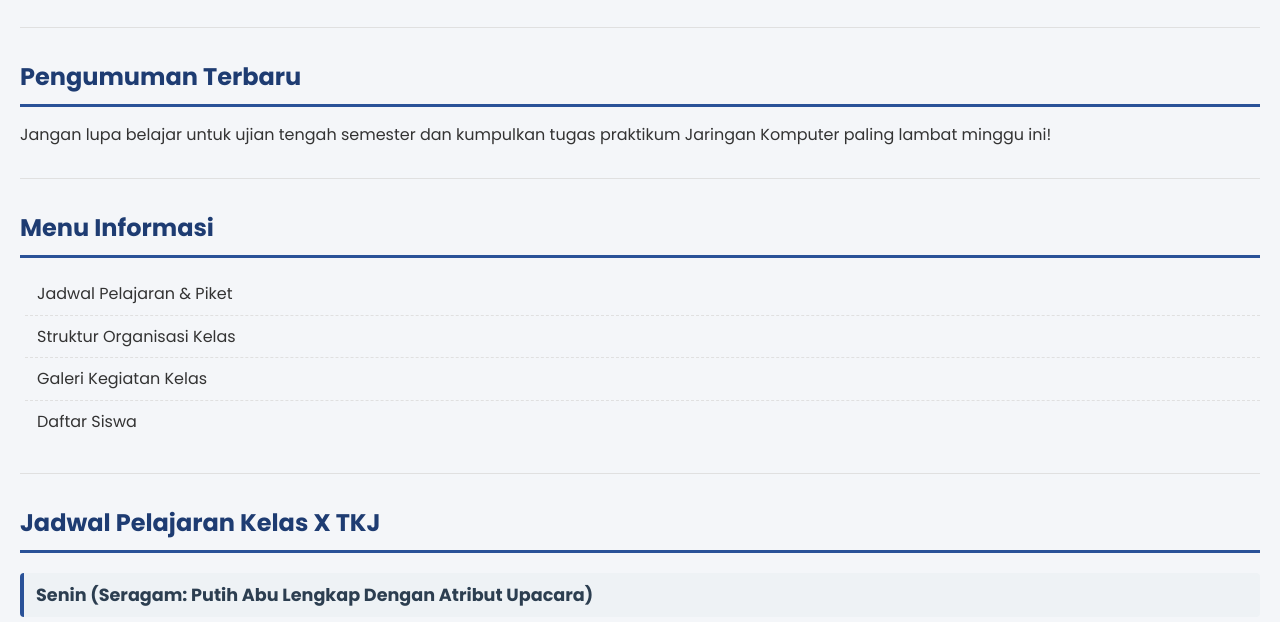
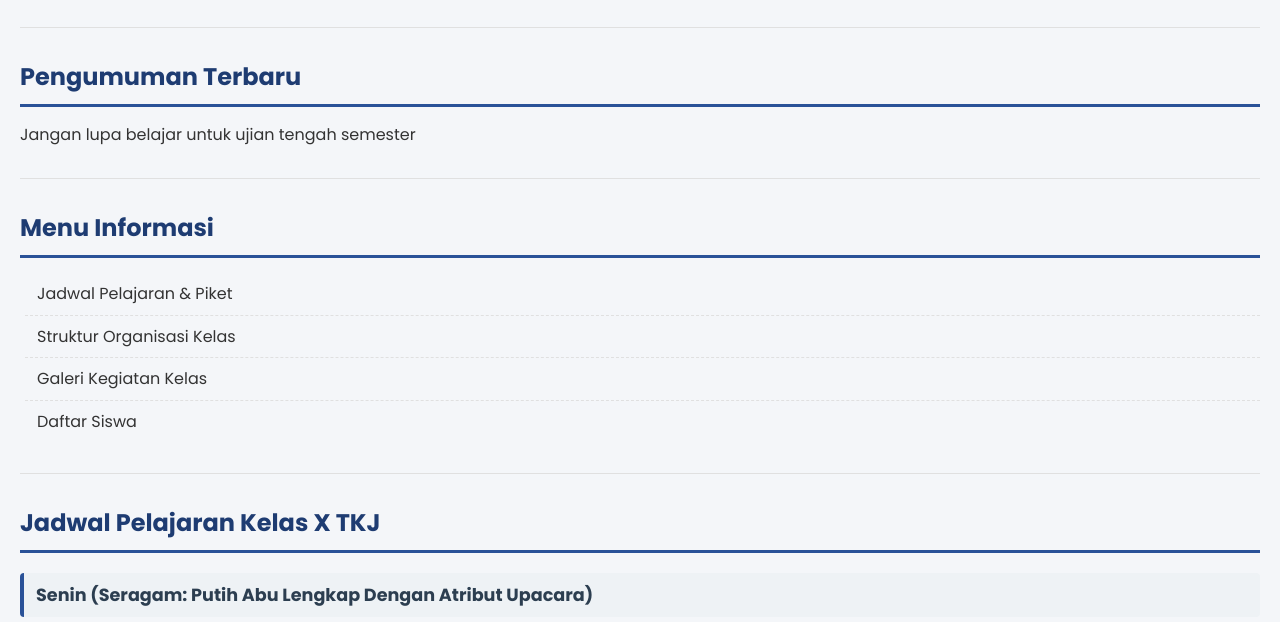
Before and after one commit to anonim123-indonesia/Web-X-TKJ, a plain HTML site: page index.html in a window 1280 px wide. Shown: the part 100-722 px from the top of the page. Drawn offline with Linux system fonts and the light colour scheme.

Commit message:
Fix HTML structure and content

```diff
--- a/index.html
+++ b/index.html
@@ -24,8 +24,7 @@
     <!-- Pengumuman -->
     <section>
         <h2>Pengumuman Terbaru</h2>
-        <p>Jangan lupa belajar untuk ujian tengah semester dan kumpulkan tugas praktikum Jaringan Komputer paling lambat
-            minggu ini!</p>
+        <p>Jangan lupa belajar untuk ujian tengah semester </p>
     </section>
 
     <hr>
```
